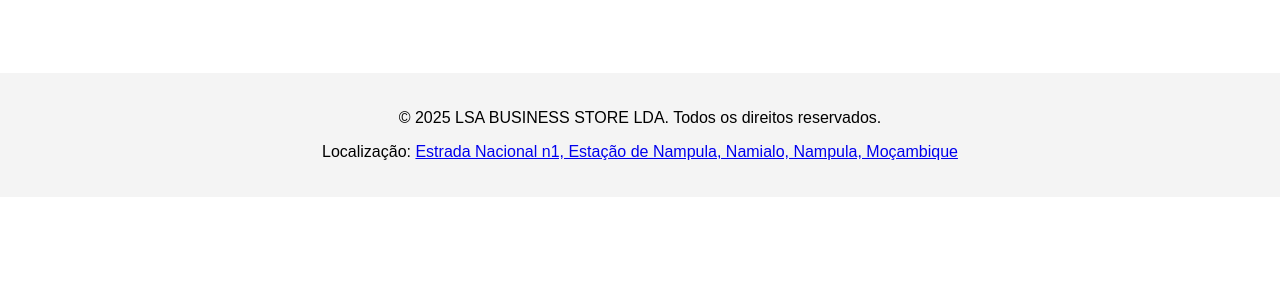
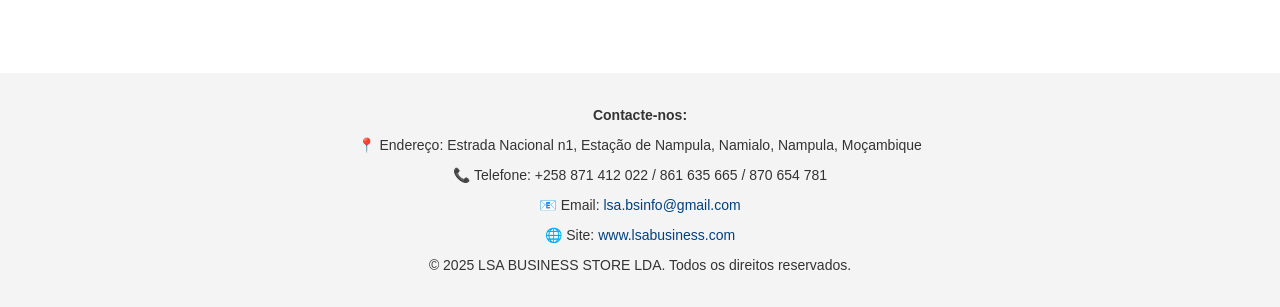
Before and after one commit to lleite1/lsa-business-com, a plain HTML site: page index.html in a window 1280 px wide. Shown: the part 517-824 px from the top of the page. Before the commit the page ends 800 px from the top, so only its background shows below. Drawn offline with Linux system fonts and the light colour scheme.

Commit message:
Update index.html

```diff
--- a/index.html
+++ b/index.html
@@ -63,6 +63,13 @@
       text-align: center;
       padding: 20px;
       margin-top: 40px;
+      font-size: 14px;
+      color: #333;
+    }
+
+    footer a {
+      color: #004080;
+      text-decoration: none;
     }
   </style>
 </head>
@@ -88,11 +95,12 @@
 </main>
 
 <footer>
+  <p><strong>Contacte-nos:</strong></p>
+  <p>📍 Endereço: Estrada Nacional n1, Estação de Nampula, Namialo, Nampula, Moçambique</p>
+  <p>📞 Telefone: +258 871 412 022 / 861 635 665 / 870 654 781</p>
+  <p>📧 Email: <a href="mailto:lsa.bsinfo@gmail.com">lsa.bsinfo@gmail.com</a></p>
+  <p>🌐 Site: <a href="https://www.lsabusiness.com" target="_blank">www.lsabusiness.com</a></p>
   <p>&copy; 2025 LSA BUSINESS STORE LDA. Todos os direitos reservados.</p>
-  <p>
-    Localização: <a href="https://www.google.com/maps/place/A+GARRAFEIRA+DA+ESTA%C3%87%C3%83O/@-14.9241007,39.9780148,17z" target="_blank">
-    Estrada Nacional n1, Estação de Nampula, Namialo, Nampula, Moçambique</a>
-  </p>
 </footer>
 
 </body>
```
